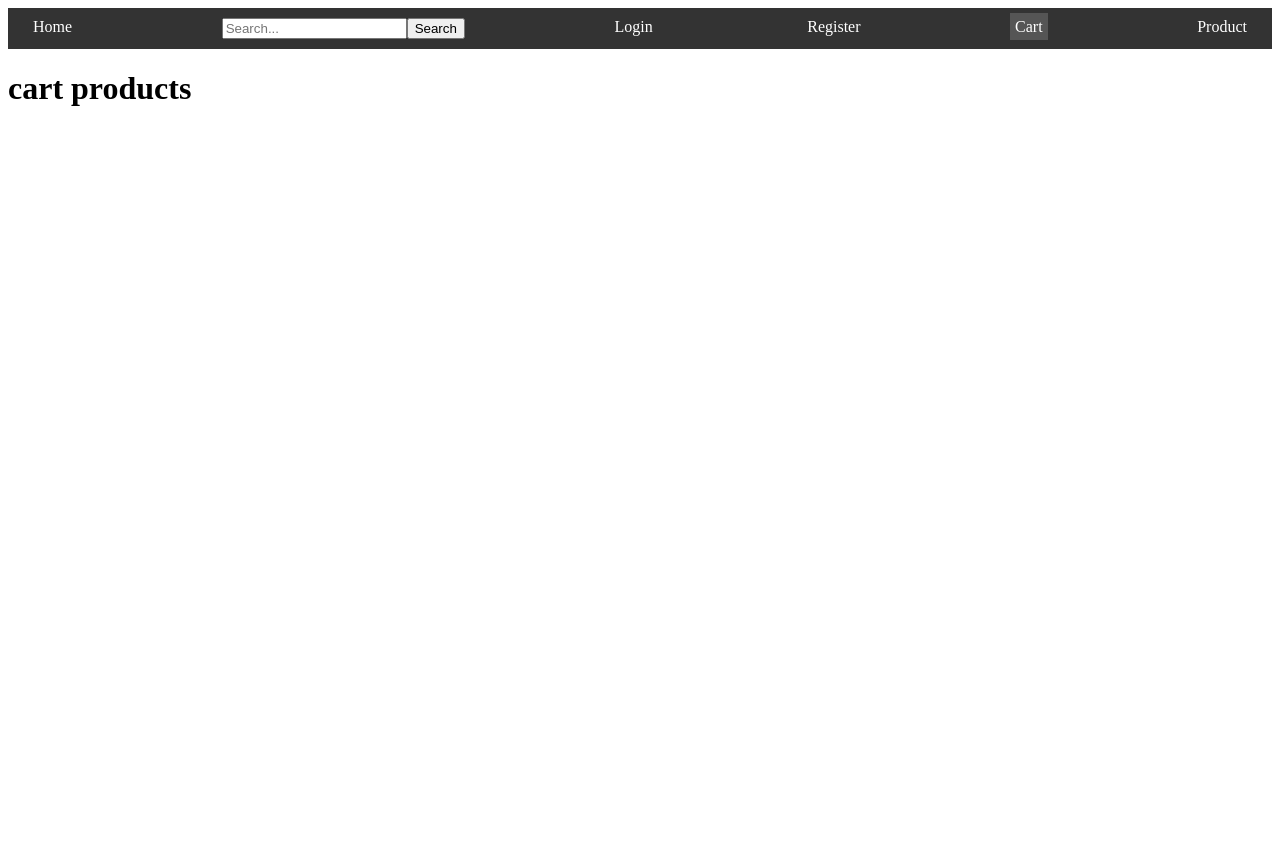
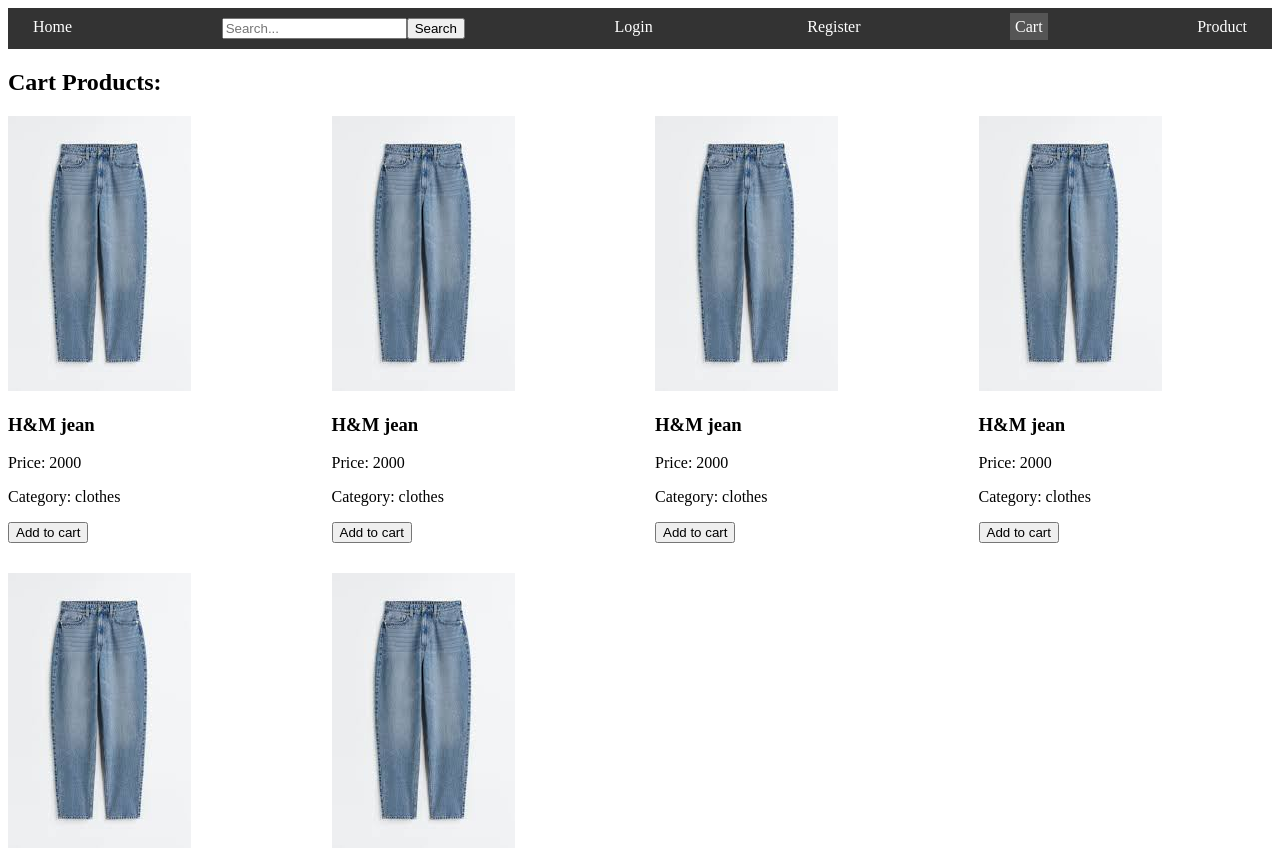
Before and after one commit to das5202/ShopReactjs, a React (Create React App) app: page /cart in a window 1280 px wide. Shown: the top 850 px of the page. Before the commit the page ends 800 px from the top, so only its background shows below. Built offline with nearby package versions, Linux system fonts and the light colour scheme.

Commit message:
add to cart is only working in cart not in home

```diff
--- a/src/App.js
+++ b/src/App.js
@@ -1,14 +1,20 @@
-import React from 'react';
+import React, { useState } from 'react';
 import { BrowserRouter as Router, Route, Switch } from 'react-router-dom';
 import Home from './components/Home';
 import LoginForm from './components/Login';
 import RegistrationForm from './components/Register';
 import Cart from './components/Cart';
 import Header from './components/Header';
-import Product from './components/Product';
+import ProductWithCart from './components/ProductWithCart';
 import SearchResults from './components/Search';
 
+const ProductData = [
+  // Define your product data here
+];
+
 const App = () => {
+  const [cartItems, setCartItems] = useState([]);
+
   return (
     <Router>
       <Header />
@@ -19,7 +25,14 @@
           <Route path="/login" component={LoginForm} />
           <Route path="/register" component={RegistrationForm} />
           <Route path="/cart" component={Cart} />
-          <Route path="/product" component={Product} />
+          <Route
+  path="/product"
+  render={(props) => (
+    <ProductWithCart {...props} cartItems={cartItems} setCartItems={setCartItems} productData={ProductData} />
+  )}
+/>
+
+
         </Switch>
       </div>
     </Router>
--- a/src/components/Cart.js
+++ b/src/components/Cart.js
@@ -1,5 +1,36 @@
-import Header from "./Header";
-const Cart=()=>{
-    return <div>  <h1>cart products</h1></div>
-}
+import React, { useEffect, useState } from 'react';
+
+import ProductWithCart from './ProductWithCart';
+
+
+const Cart = ({ location }) => {
+  const [cartItems, setCartItems] = useState([]);
+
+  useEffect(() => {
+    const urlParams = new URLSearchParams(location.search);
+    const itemsParam = urlParams.get('items');
+    if (itemsParam) {
+      const parsedItems = JSON.parse(decodeURIComponent(itemsParam));
+      setCartItems(parsedItems);
+    }
+  }, [location.search]);
+
+  return (
+    <div>
+      <h2>Cart Products:</h2>
+      <ProductWithCart cartItems={cartItems} setCartItems={setCartItems} />
+
+      <ul>
+        {cartItems.map((item, index) => (
+          <li key={index}>
+            <p>{item.ProductName}</p>
+            <p>Price: {item.ProductPrice}</p>
+            <p>Category: {item.ProductCategory}</p>
+          </li>
+        ))}
+      </ul>
+    </div>
+  );
+};
+
 export default Cart;
--- a/src/components/Home.js
+++ b/src/components/Home.js
@@ -1,11 +1,11 @@
 import React from 'react';
-import ProductData from './ProductData';
-import Product from './Product';
+import ProductWithCart from './ProductWithCart';
 
-const Home = () => {
+const Home = ({ cartItems, setCartItems }) => {
   return (
     <div>
-      <Product/>
+      <h2>Home Page</h2>
+      <ProductWithCart cartItems={cartItems} setCartItems={setCartItems} />
     </div>
   );
 };
--- a/src/components/Product.js
+++ b/src/components/Product.js
@@ -1,13 +1,15 @@
-import Header from './Header';
-import  ProductData  from './ProductData';
-import '../Styles/Product.css';
-const HandleCart=()=>{}
- const Product = () => {
-    return (
-       <div>
+import React from 'react';
+import { Link } from 'react-router-dom';
+import ProductData from './ProductData';
 
-      <div  class="product-container">
+const ProductWithCart = ({ cartItems, setCartItems }) => {
+  const addToCart = (product) => {
+    setCartItems((prevCartItems) => [...prevCartItems, product]);
+  };
 
+  return (
+    <div>
+      <div className="product-container">
         {ProductData.map((product) => (
           <div key={product.ProductId}>
             <div>
@@ -17,13 +19,14 @@
               <h3>{product.ProductName}</h3>
               <p>Price: {product.ProductPrice}</p>
               <p>Category: {product.ProductCategory}</p>
-              <button onclick={HandleCart}>Add to cart</button>
+              <button onClick={() => addToCart(product)}>Add to cart</button>
             </div>
           </div>
         ))}
       </div>
-      </div>
-    );
-  };
 
-  export default Product;
+    </div>
+  );
+};
+
+export default ProductWithCart;
--- /dev/null
+++ b/src/components/ProductWithCart.js
@@ -0,0 +1,28 @@
+import ProductData from './ProductData';
+const ProductWithCart = ({ cartItems, setCartItems }) => {
+    const addToCart = (product) => {
+      setCartItems((prevCartItems) => [...prevCartItems, product]);
+    };
+
+    return (
+      <div>
+        <div className="product-container">
+          {ProductData.map((product) => (
+            <div key={product.ProductId}>
+              <div>
+                <img src={product.ProductImage} alt={product.ProductName} />
+              </div>
+              <div>
+                <h3>{product.ProductName}</h3>
+                <p>Price: {product.ProductPrice}</p>
+                <p>Category: {product.ProductCategory}</p>
+                <button onClick={() => addToCart(product)}>Add to cart</button>
+              </div>
+            </div>
+          ))}
+        </div>
+      </div>
+    );
+  };
+
+  export default ProductWithCart;
```
Also changed, not shown: src/components/Header.js (line endings or trailing spaces).
